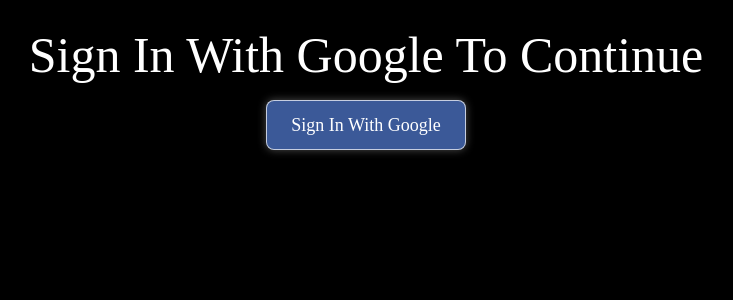
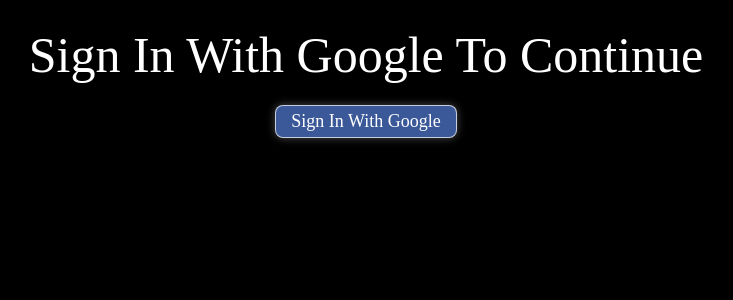
Before and after one commit to bambuuk/chat-app-firebase, a React (Create React App) app: page / in a window 1280 px wide. Shown: the top 300 px of the page, without its empty margins (274-1007 px from the left). Built offline with nearby package versions, Linux system fonts and the light colour scheme.

Commit message:
added layout to the input and added sign out btn to the selecting room block

```diff
--- a/src/App.js
+++ b/src/App.js
@@ -3,7 +3,7 @@
 import { Chat } from './components/Chat';
 import { signOut } from 'firebase/auth';
 import { auth } from './firebase-config';
-import './App.scss';
+import './styles/app.scss';
 
 function App() {
   const [isAuth, setIsAuth] = useState(localStorage.getItem("auth-token"));
@@ -32,11 +32,12 @@
           <Chat room={room} signUserOut={signUserOut} setRoom={setRoom} />
         ) : (
           <div className="room">
-            <label htmlFor="room-name">Enter Room Name:</label>
+            <label htmlFor="room__name">Enter Room Name:</label>
             <br />
             <br />
             <input id="room-name" type="text" ref={roomInputRef} className='room-name' />
-            <button onClick={() => setRoom(roomInputRef.current.value)}>Enter Chat</button>
+            <button className="controlBtn" onClick={() => setRoom(roomInputRef.current.value)}>Enter Chat</button>
+            <button className="controlBtn" onClick={signUserOut}>Sign Out</button>
           </div>
         )
       }
--- a/src/components/Auth.js
+++ b/src/components/Auth.js
@@ -19,7 +19,7 @@
   return (
     <div className="auth">
       <p>Sign In With Google To Continue</p>
-      <button onClick={signInWithGoogle}>Sign In With Google</button>
+      <button onClick={signInWithGoogle} className="controlBtn">Sign In With Google</button>
     </div>
   )
 }
--- a/src/components/Chat.js
+++ b/src/components/Chat.js
@@ -121,8 +121,8 @@
         <button className="send-button" type="submit">Send</button>
       </form>
       <div className="chat-app__controlBtns">
-        <button className="chat-app__controlBtn" onClick={() => setRoom(null)}>Back to the selecting rooms</button>
-        <button className="chat-app__controlBtn" onClick={signUserOut}>Sign Out</button>
+        <button className="controlBtn" onClick={() => setRoom(null)}>Back to the selecting rooms</button>
+        <button className="controlBtn" onClick={signUserOut}>Sign Out</button>
       </div>
     </div>
   )
--- a/src/App.scss
+++ b/src/styles/app.scss
@@ -95,18 +95,10 @@
 	padding: 30px 0;
 }
 
-.room {
-  padding: 20px;
-	color: white;
-}
-
-.room label {
-  font-size: 30px;
-}
-
-.room button {
+.controlBtn {
+	margin: 5px 5px;
+	padding: 5px 15px;
 	min-width: 150px;
-  height: 34px;
 	background-color: #3b5998;
 	color: white;
 	border-radius: 8px;
@@ -120,16 +112,26 @@
 	}
 }
 
-.room input {
+.room {
+  padding: 20px;
+	color: white;
+	& label {
+		font-size: 30px;
+	}
+	& input {
 		margin: 0 20px 10px 0;
 		padding: 10px 15px;
 		min-width: 300px;
 		border-radius: 8px;
 		font-size: 18px;
-	border: 1px solid hsla(0,0%,100%,.7);
+		border: 2px solid hsla(0,0%,100%,.7);
 		box-shadow: 0 0 8px 0 hsla(0,0%,100%,.3);
+		&:focus {
+			border: 2px solid #0051ff;
+			box-shadow: 0 0 8px 0 #0051ff;
 		}
-
-.room-name {
+	}
+	&__name {
 		border: 2px solid #3b5998;
 	}
+}
--- a/src/styles/auth.scss
+++ b/src/styles/auth.scss
@@ -1,25 +1,8 @@
 .auth {
   text-align: center;
   color: white;
+  & p {
+    font-size: 50px;
+    margin-bottom: 20px;
+  }
 }
-
-.auth button {
-  margin-top: 20px;
-  width: 200px;
-  height: 50px;
-  background-color: #3b5998;
-  color: white;
-  border-radius: 8px;
-  border: 1px solid hsla(0,0%,100%,.7);
-  box-shadow: 0 0 8px 0 hsla(0,0%,100%,.3);
-  font-size: 18px;
-  cursor: pointer;
-  transition: 0.3s all;
-    &:hover {
-      background-color: #3b589888;
-    }
-}
-
-.auth p {
-  font-size: 50px;
-}
--- a/src/styles/chat.scss
+++ b/src/styles/chat.scss
@@ -13,22 +13,6 @@
     align-self: flex-end;
     display: flex;
     margin: 20px 5px 30px 0;
-  }
-  &__controlBtn {
-    margin: 0 5px;
-    padding: 5px 15px;
-    min-width: 150px;
-    background-color: #3b5998;
-    color: white;
-    border-radius: 8px;
-    font-size: 18px;
-    cursor: pointer;
-    border: 1px solid hsla(0,0%,100%,.7);
-    box-shadow: 0 0 8px 0 hsla(0,0%,100%,.3);
-    transition: 0.3s all;
-    &:hover {
-      background-color: #3b589888;
-    }
   }
 }
 
```
Lines whose indentation alone changed are shown as unchanged.
